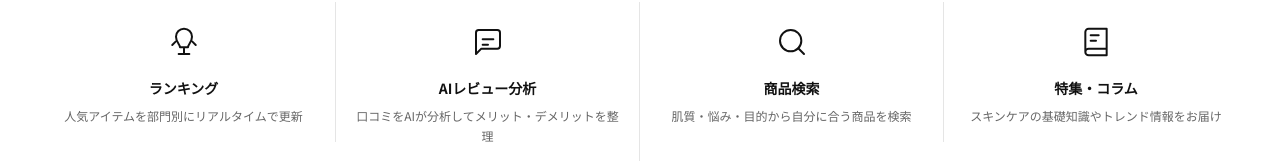
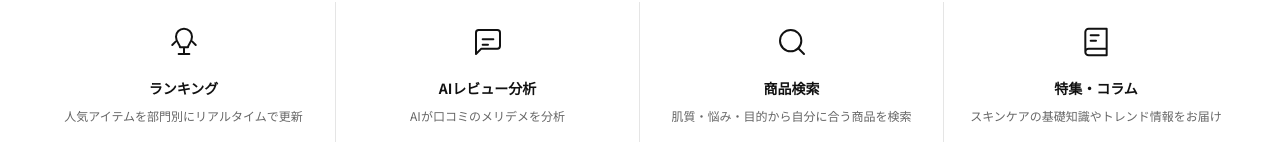
Before and after one commit to Suhrta/orenocosme, a Next.js app: page / in a window 1280 px wide. Shown: the part 651-814 px from the top of the page. Built offline with nearby package versions, Linux system fonts and the light colour scheme; no server answers; the database is empty; a web font is replaced by a local one.

Commit message:
AIレビュー分析の説明文を短縮して1行に収める
Co-Authored-By: Claude Opus 4.6 <noreply@anthropic.com>

```diff
--- a/src/app/page.tsx
+++ b/src/app/page.tsx
@@ -51,7 +51,7 @@ const features = [
       </svg>
     ),
     title: "AIレビュー分析",
-    desc: "口コミをAIが分析してメリット・デメリットを整理",
+    desc: "AIが口コミのメリデメを分析",
     href: "/products",
   },
   {
```
